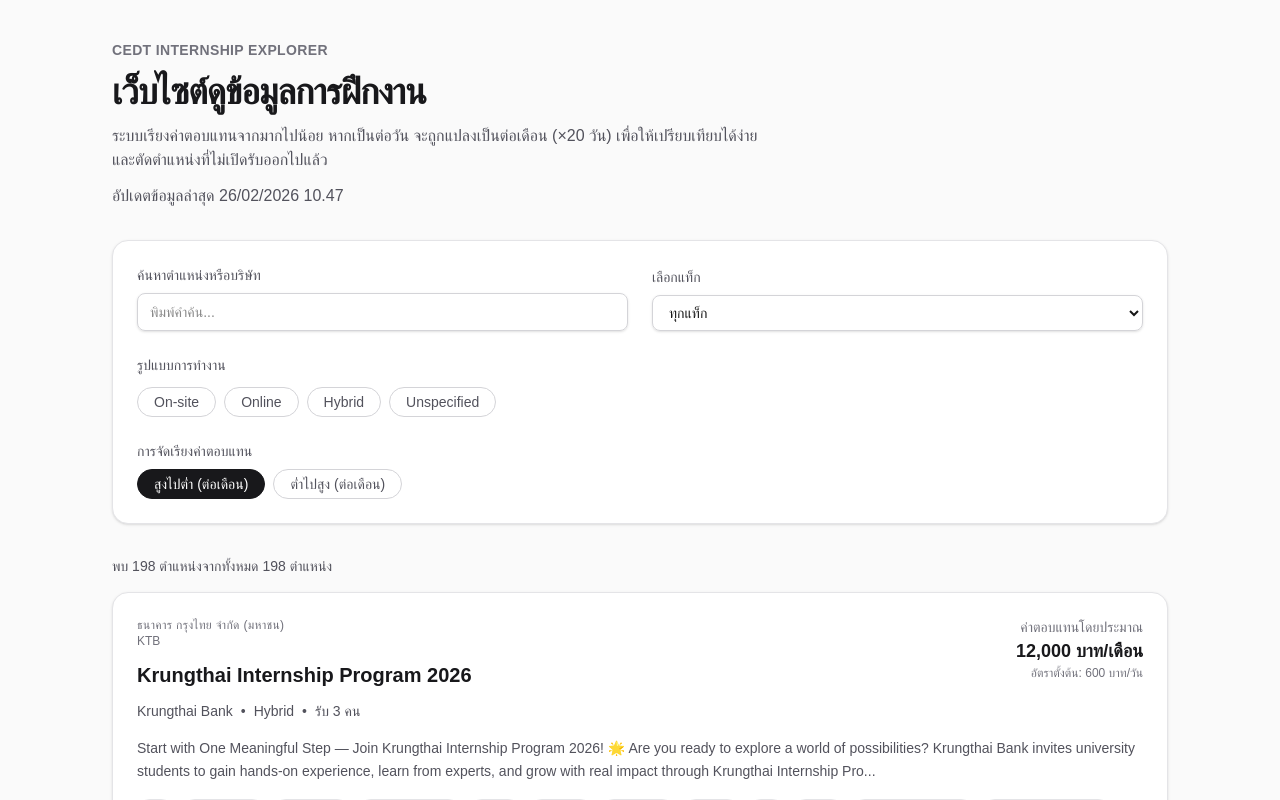
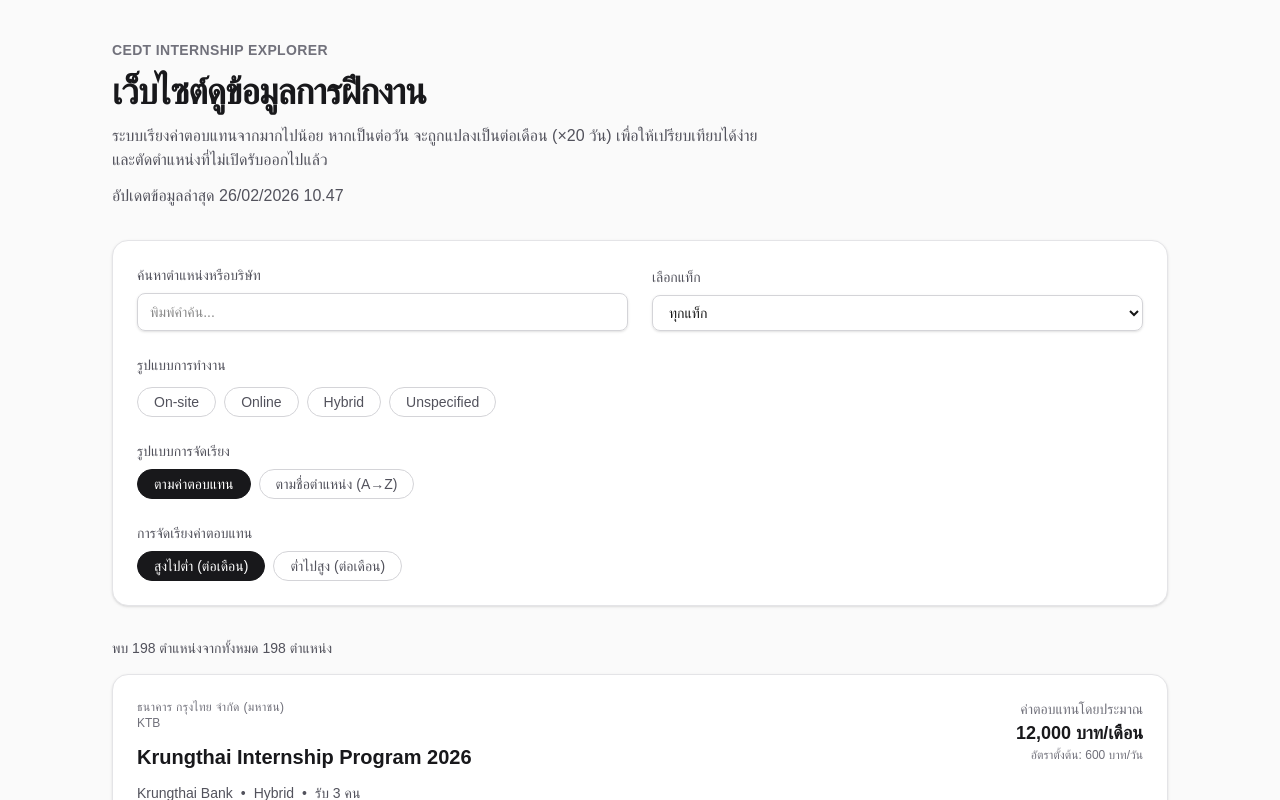
Before and after one commit to sayhi7562/CEDT-Internship-Explorer, a Next.js app: page / in a window 1280 px wide. Shown: the top 800 px of the page. Built offline with nearby package versions, Linux system fonts and the light colour scheme.

Commit message:
update can sort with alphabet

```diff
--- a/app/components/JobBoard.tsx
+++ b/app/components/JobBoard.tsx
@@ -42,6 +42,7 @@ function buildFilterableJobs(
   selectedWorkingConditions: WorkingConditionCategory[],
   searchQuery: string,
   sortOrder: "asc" | "desc",
+  sortMode: "compensation" | "title",
 ): Job[] {
   const trimmedQuery = searchQuery.trim().toLowerCase();
   const hasQuery = trimmedQuery.length > 0;
@@ -68,6 +69,10 @@ function buildFilterableJobs(
 
     return matchesTag && matchesCondition && matchesQuery;
   });
+
+  if (sortMode === "title") {
+    return filtered.sort((a, b) => a.title.localeCompare(b.title, "th-TH"));
+  }
 
   const sorted = filtered.sort((a, b) => {
     const aComp = a.monthlyCompensation;
@@ -107,6 +112,9 @@ const JobBoard = ({ jobs, allTags }: JobBoardProps) => {
   >([]);
   const [searchQuery, setSearchQuery] = useState<string>("");
   const [sortOrder, setSortOrder] = useState<"asc" | "desc">("desc");
+  const [sortMode, setSortMode] = useState<"compensation" | "title">(
+    "compensation",
+  );
 
   const displayJobs = useMemo(
     () =>
@@ -116,8 +124,16 @@ const JobBoard = ({ jobs, allTags }: JobBoardProps) => {
         selectedWorkingConditions,
         searchQuery,
         sortOrder,
+        sortMode,
       ),
-    [jobs, selectedTag, selectedWorkingConditions, searchQuery, sortOrder],
+    [
+      jobs,
+      selectedTag,
+      selectedWorkingConditions,
+      searchQuery,
+      sortOrder,
+      sortMode,
+    ],
   );
 
   const toggleWorkingCondition = (value: WorkingConditionCategory) => {
@@ -190,6 +206,36 @@ const JobBoard = ({ jobs, allTags }: JobBoardProps) => {
 
           <div className="flex flex-col gap-2 md:col-span-2">
             <span className="text-sm font-medium text-zinc-600">
+              รูปแบบการจัดเรียง
+            </span>
+            <div className="flex gap-2">
+              <button
+                type="button"
+                onClick={() => setSortMode("compensation")}
+                className={`rounded-full border px-4 py-1 text-sm transition-colors ${
+                  sortMode === "compensation"
+                    ? "border-zinc-900 bg-zinc-900 text-white"
+                    : "border-zinc-300 bg-white text-zinc-600 hover:border-zinc-400"
+                }`}
+              >
+                ตามค่าตอบแทน
+              </button>
+              <button
+                type="button"
+                onClick={() => setSortMode("title")}
+                className={`rounded-full border px-4 py-1 text-sm transition-colors ${
+                  sortMode === "title"
+                    ? "border-zinc-900 bg-zinc-900 text-white"
+                    : "border-zinc-300 bg-white text-zinc-600 hover:border-zinc-400"
+                }`}
+              >
+                ตามชื่อตำแหน่ง (A→Z)
+              </button>
+            </div>
+          </div>
+
+          <div className="flex flex-col gap-2 md:col-span-2">
+            <span className="text-sm font-medium text-zinc-600">
               การจัดเรียงค่าตอบแทน
             </span>
             <div className="flex gap-2">
@@ -197,7 +243,7 @@ const JobBoard = ({ jobs, allTags }: JobBoardProps) => {
                 type="button"
                 onClick={() => setSortOrder("desc")}
                 className={`rounded-full border px-4 py-1 text-sm transition-colors ${
-                  sortOrder === "desc"
+                  sortOrder === "desc" && sortMode === "compensation"
                     ? "border-zinc-900 bg-zinc-900 text-white"
                     : "border-zinc-300 bg-white text-zinc-600 hover:border-zinc-400"
                 }`}
@@ -208,7 +254,7 @@ const JobBoard = ({ jobs, allTags }: JobBoardProps) => {
                 type="button"
                 onClick={() => setSortOrder("asc")}
                 className={`rounded-full border px-4 py-1 text-sm transition-colors ${
-                  sortOrder === "asc"
+                  sortOrder === "asc" && sortMode === "compensation"
                     ? "border-zinc-900 bg-zinc-900 text-white"
                     : "border-zinc-300 bg-white text-zinc-600 hover:border-zinc-400"
                 }`}
```
